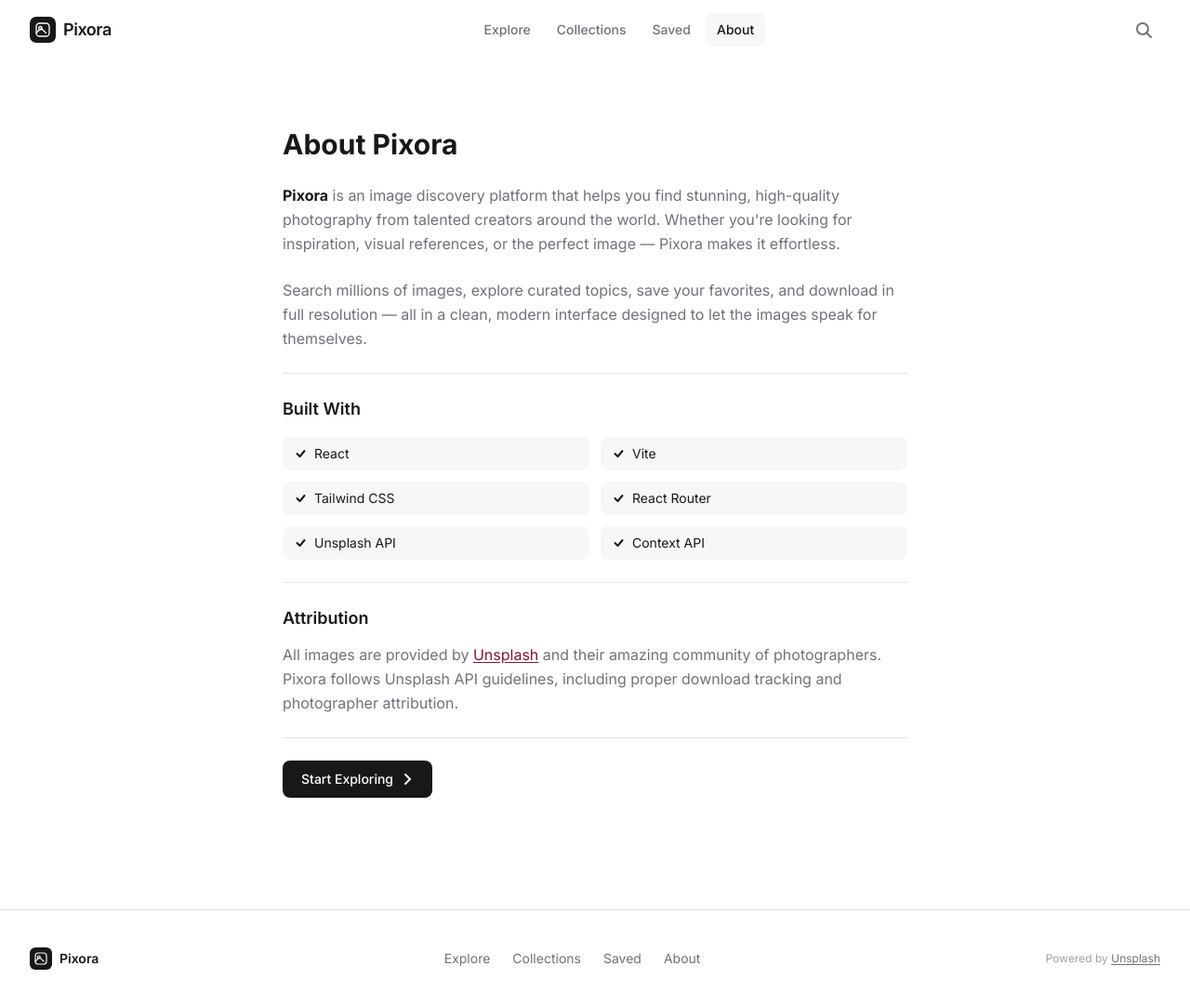
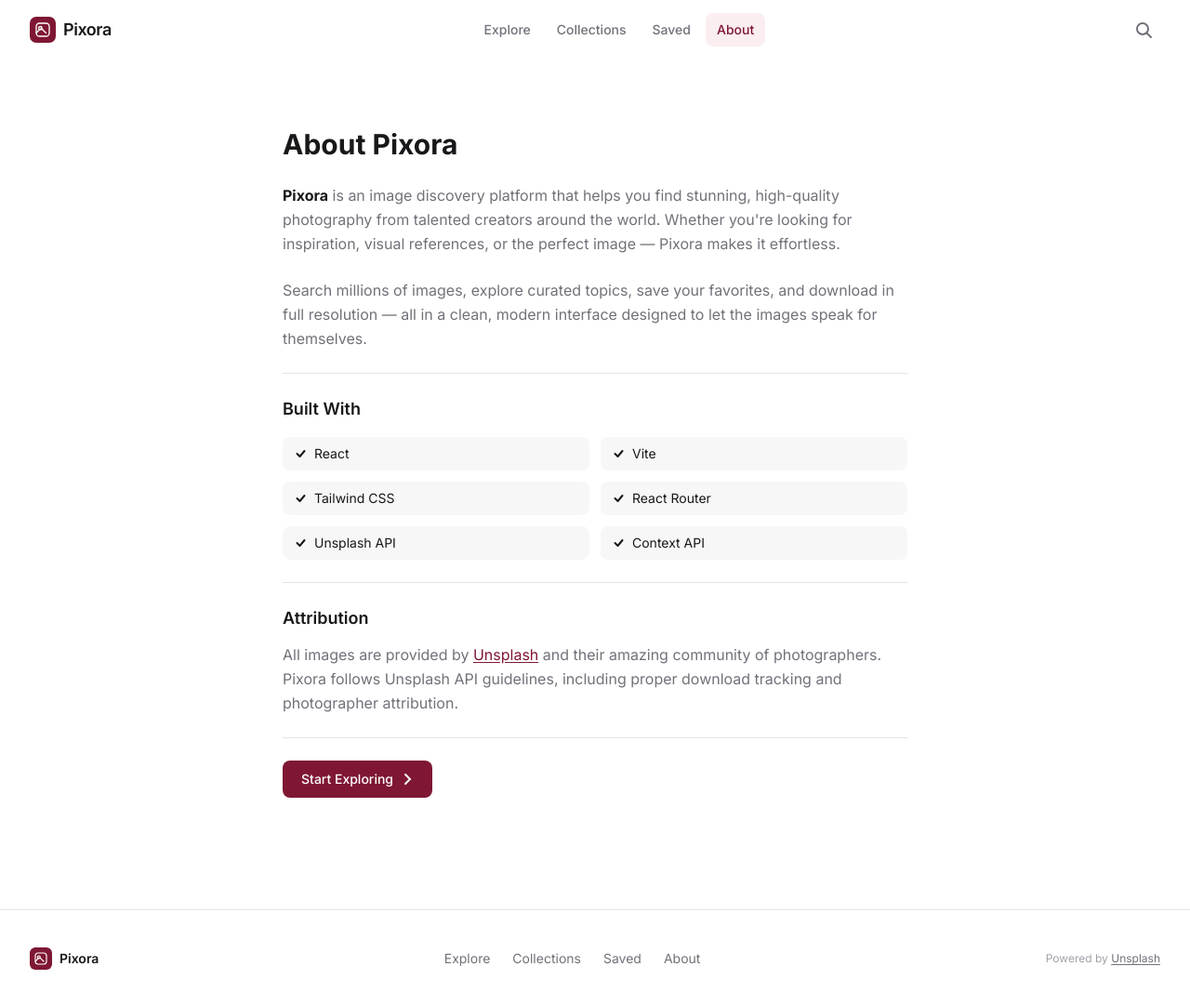
Before and after one commit to Neehal-Shahid/Pixora, a React (Vite) app: page /about in a window 1280 px wide. Shown: the whole page at 93% size. Built offline with nearby package versions, Linux system fonts and the light colour scheme; no server answers.

Commit message:
Change Accent color 2

```diff
--- a/src/components/layout/Footer.jsx
+++ b/src/components/layout/Footer.jsx
@@ -9,7 +9,7 @@ export default function Footer() {
           {/* Brand */}
           <div className="flex items-center gap-2">
             <svg width="24" height="24" viewBox="0 0 32 32" fill="none" xmlns="http://www.w3.org/2000/svg">
-              <rect width="32" height="32" rx="8" fill="#18181B"/>
+              <rect width="32" height="32" rx="8" fill="#7F1734"/>
               <path d="M8 12a4 4 0 0 1 4-4h8a4 4 0 0 1 4 4v8a4 4 0 0 1-4 4H12a4 4 0 0 1-4-4v-8z" stroke="#fff" strokeWidth="1.5"/>
               <circle cx="13" cy="14" r="2" stroke="#fff" strokeWidth="1.5"/>
               <path d="M8 20l4.5-4.5a2 2 0 0 1 2.8 0L20 20" stroke="#fff" strokeWidth="1.5" strokeLinecap="round"/>
--- a/src/components/layout/Header.jsx
+++ b/src/components/layout/Header.jsx
@@ -65,7 +65,7 @@ export default function Header() {
               aria-label="Pixora home"
             >
               <svg width="28" height="28" viewBox="0 0 32 32" fill="none" xmlns="http://www.w3.org/2000/svg">
-                <rect width="32" height="32" rx="8" fill="#18181B"/>
+                <rect width="32" height="32" rx="8" fill="#7F1734"/>
                 <path d="M8 12a4 4 0 0 1 4-4h8a4 4 0 0 1 4 4v8a4 4 0 0 1-4 4H12a4 4 0 0 1-4-4v-8z" stroke="#fff" strokeWidth="1.5"/>
                 <circle cx="13" cy="14" r="2" stroke="#fff" strokeWidth="1.5"/>
                 <path d="M8 20l4.5-4.5a2 2 0 0 1 2.8 0L20 20" stroke="#fff" strokeWidth="1.5" strokeLinecap="round"/>
@@ -84,7 +84,7 @@ export default function Header() {
                   className={({ isActive }) =>
                     `px-3 py-2 text-sm font-medium rounded-lg transition-colors ${
                       isActive
-                        ? 'text-text-primary bg-surface-secondary'
+                        ? 'text-accent bg-accent-light'
                         : 'text-text-secondary hover:text-text-primary hover:bg-surface-secondary'
                     }`
                   }
--- a/src/components/navigation/MobileMenu.jsx
+++ b/src/components/navigation/MobileMenu.jsx
@@ -101,7 +101,7 @@ export default function MobileMenu({ isOpen, onClose, links }) {
               className={({ isActive }) =>
                 `block px-3 py-2.5 text-sm font-medium rounded-lg transition-colors ${
                   isActive
-                    ? 'text-text-primary bg-surface-secondary'
+                    ? 'text-accent bg-accent-light'
                     : 'text-text-secondary hover:text-text-primary hover:bg-surface-secondary'
                 }`
               }
--- a/src/components/search/OrientationFilter.jsx
+++ b/src/components/search/OrientationFilter.jsx
@@ -11,7 +11,7 @@ export default function OrientationFilter({ value, onChange }) {
           aria-checked={value === option.value}
           className={`shrink-0 px-3.5 py-1.5 text-sm font-medium rounded-lg transition-colors ${
             value === option.value
-              ? 'bg-primary text-white'
+              ? 'bg-accent text-white'
               : 'bg-surface-secondary text-text-secondary hover:text-text-primary hover:bg-border-subtle'
           }`}
         >
--- a/src/pages/AboutPage.jsx
+++ b/src/pages/AboutPage.jsx
@@ -65,7 +65,7 @@ export default function AboutPage() {
             <div className="border-t border-border pt-6">
               <Link
                 to="/explore"
-                className="inline-flex items-center gap-2 px-5 py-2.5 text-sm font-medium text-white bg-primary hover:bg-primary-hover rounded-lg transition-colors"
+                className="inline-flex items-center gap-2 px-5 py-2.5 text-sm font-medium text-white bg-accent hover:bg-accent-hover rounded-lg transition-colors"
               >
                 Start Exploring
                 <svg width="14" height="14" fill="none" stroke="currentColor" strokeWidth="2" strokeLinecap="round">
--- a/src/pages/SavedPage.jsx
+++ b/src/pages/SavedPage.jsx
@@ -41,7 +41,7 @@ export default function SavedPage() {
                   onChange={(e) => setNewCollectionName(e.target.value)}
                   className="px-3 py-2 text-sm border border-border rounded-lg focus:outline-none focus:ring-2 focus:ring-accent/50"
                 />
-                <button type="submit" disabled={!newCollectionName.trim()} className="px-4 py-2 text-sm font-medium text-white bg-primary rounded-lg hover:bg-primary-hover disabled:opacity-50">Create</button>
+                <button type="submit" disabled={!newCollectionName.trim()} className="px-4 py-2 text-sm font-medium text-white bg-accent rounded-lg hover:bg-accent-hover disabled:opacity-50">Create</button>
                 <button type="button" onClick={() => setIsCreating(false)} className="px-3 py-2 text-sm font-medium text-text-secondary hover:text-text-primary">Cancel</button>
               </form>
             ) : (
```
Also changed, not shown: public/favicon.svg.
